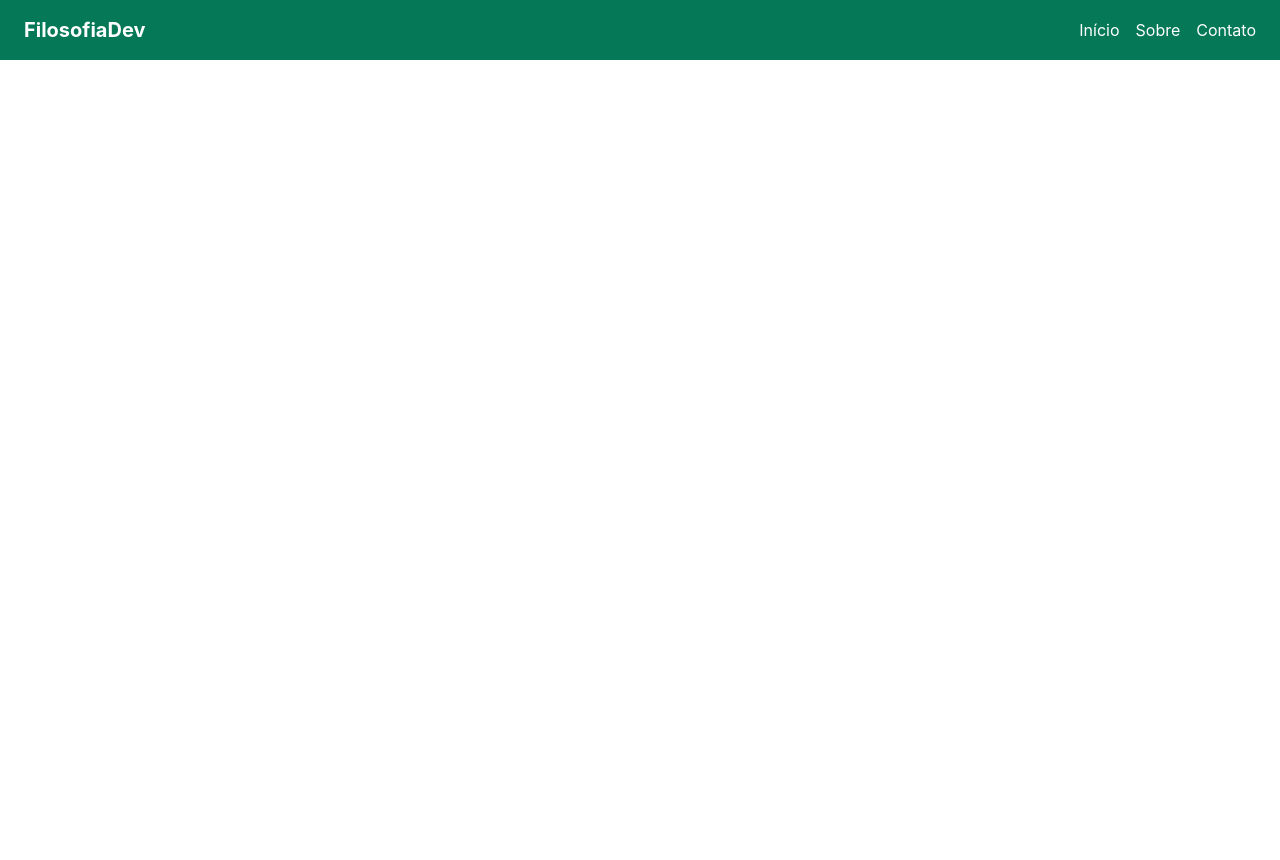
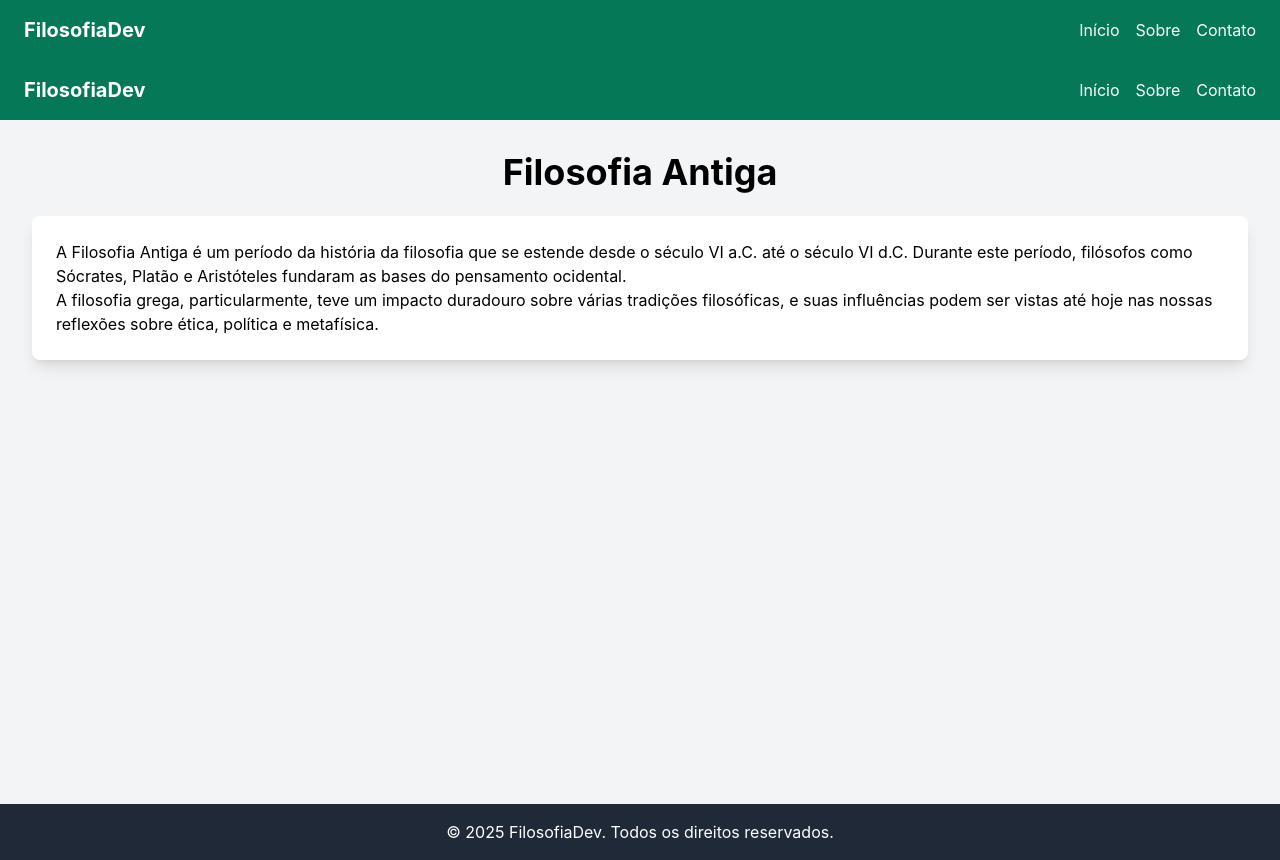
Before and after one commit to gabriellima-wav/filosofia-dev, a React (Vite) app: page /antiga in a window 1280 px wide. Before the commit the page ends 800 px from the top, so only its background shows below. Built offline with nearby package versions, Linux system fonts and the light colour scheme.

Commit message:
ajuste rotas

```diff
--- a/src/App.tsx
+++ b/src/App.tsx
@@ -12,13 +12,10 @@ const App: React.FC = () => {
       <Header />
       <Routes>
         <Route path="/" element={<HomePage />} />
-        <Route path="/filosofia/antiga" element={<FilosofiaAntigaPage />} />
-        <Route path="/filosofia/medieval" element={<FilosofiaMedievalPage />} />
-        <Route path="/filosofia/moderna" element={<FilosofiaModernaPage />} />
-        <Route
-          path="/filosofia/contemporanea"
-          element={<FilosofiaContemporaneaPage />}
-        />
+        <Route path="/antiga" element={<FilosofiaAntigaPage />} />
+        <Route path="/medieval" element={<FilosofiaMedievalPage />} />
+        <Route path="/moderna" element={<FilosofiaModernaPage />} />
+        <Route path="/contemporanea" element={<FilosofiaContemporaneaPage />} />
       </Routes>
     </Router>
   );
--- a/src/components/Header.tsx
+++ b/src/components/Header.tsx
@@ -7,10 +7,10 @@ export default function Header() {
           <a href="#" className="hover:text-emerald-300">
             Início
           </a>
-          <a href="#about" className="hover:text-emerald-300">
+          <a href="sobre" className="hover:text-emerald-300">
             Sobre
           </a>
-          <a href="#contact" className="hover:text-emerald-300">
+          <a href="#contato" className="hover:text-emerald-300">
             Contato
           </a>
         </nav>
```
